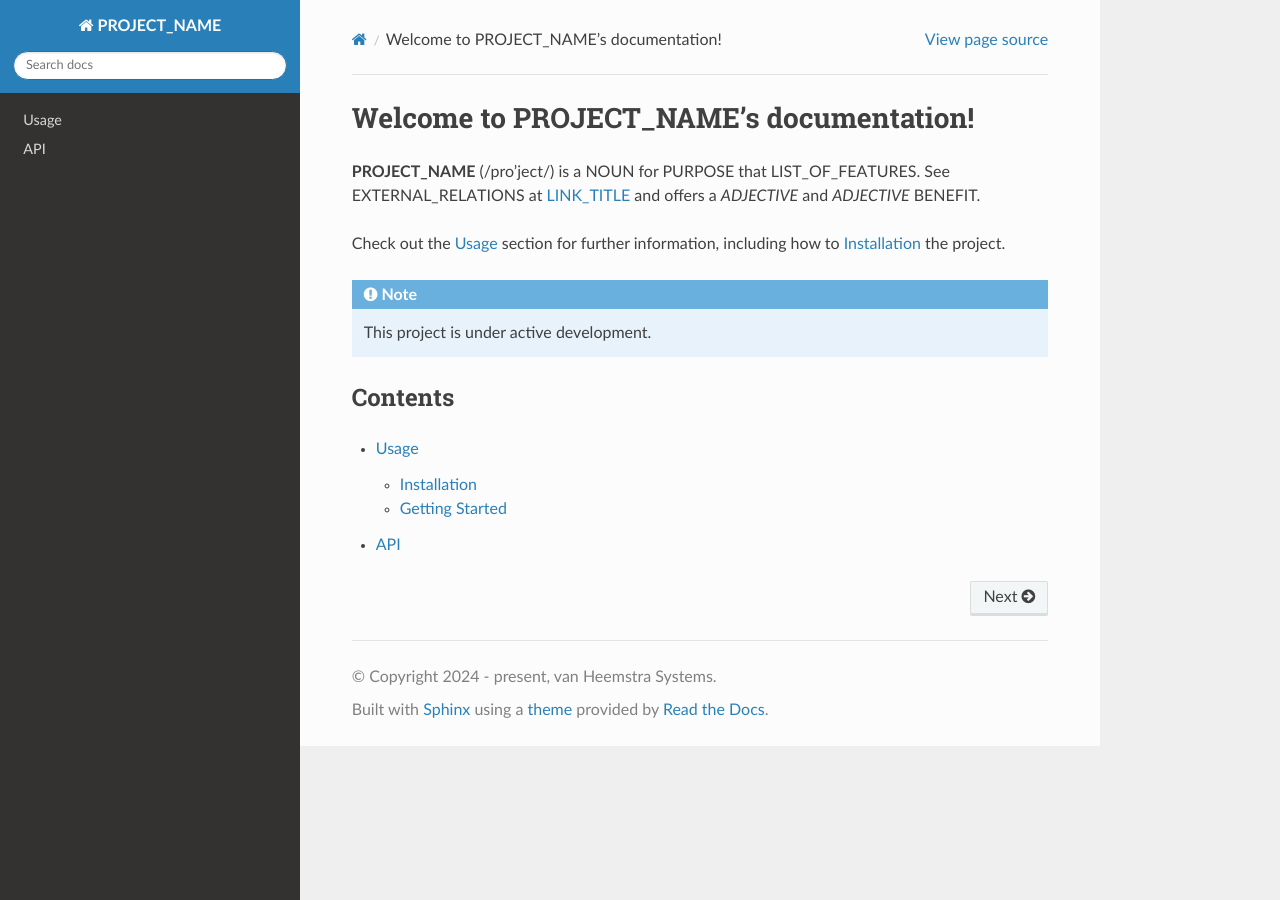
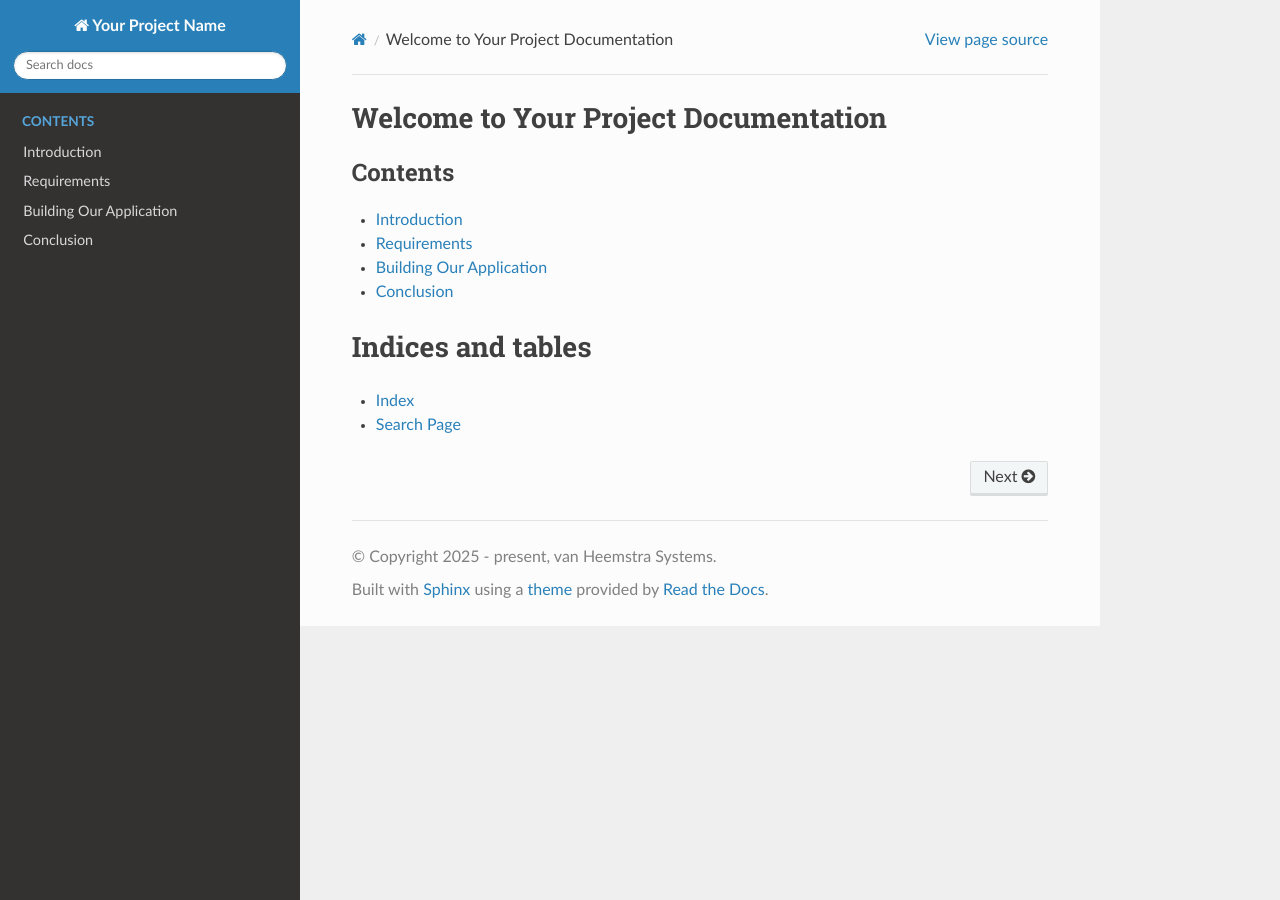
Before and after one commit to vanHeemstraSystems/template-default-repository-demo, a Sphinx documentation site: the page built from docs/source/index.rst, in a window 1280 px wide. Built offline with Sphinx 7.4.7 and the Read the Docs theme 3.1.0, drawn with Linux system fonts in a browser that asks for light colours.

Commit message:
docs: Refactor documentation structure and configuration
- Update ReadTheDocs configuration with Python 3.12 and additional settings
- Modify GitHub workflow to trigger only on README.md changes
- Update Sphinx documentation dependencies
- Remove unused API and usage documentation files
- Add new documentation structure with markdown index files
- Create static assets directory

```diff
--- /dev/null
+++ b/docs/source/100/index.md
@@ -0,0 +1 @@
+# Introduction
--- /dev/null
+++ b/docs/source/200/index.md
@@ -0,0 +1 @@
+# Requirements
--- /dev/null
+++ b/docs/source/300/index.md
@@ -0,0 +1 @@
+# Building Our Application
--- /dev/null
+++ b/docs/source/400/index.md
@@ -0,0 +1 @@
+# Conclusion
--- a/docs/source/api.rst
+++ /dev/null
@@ -1,7 +0,0 @@
-API
-===
-
-.. autosummary::
-   :toctree: generated
-
-   PROJECT_NAME
--- a/docs/source/conf.py
+++ b/docs/source/conf.py
@@ -1,35 +1,22 @@
 # Configuration file for the Sphinx documentation builder.
 
-# -- Project information
-
-project = 'PROJECT_NAME'
-copyright = '2024 - present, van Heemstra Systems'
+# -- Project information -----------------------------------------------------
+project = 'Your Project Name'
+copyright = '2025 - present, van Heemstra Systems'
 author = 'Willem van Heemstra'
 
 release = '0.1'
 version = '0.1.0'
 
-# -- General configuration
-
+# -- General configuration ---------------------------------------------------
 extensions = [
-    'sphinx.ext.duration',
-    'sphinx.ext.doctest',
-    'sphinx.ext.autodoc',
-    'sphinx.ext.autosummary',
-    'sphinx.ext.intersphinx',
+    'recommonmark',
+    'sphinx.ext.autosectionlabel',
 ]
 
-intersphinx_mapping = {
-    'python': ('https://docs.python.org/3/', None),
-    'sphinx': ('https://www.sphinx-doc.org/en/master/', None),
-}
-intersphinx_disabled_domains = ['std']
+templates_path = ['_templates']
+exclude_patterns = []
 
-templates_path = ['_templates']
-
-# -- Options for HTML output
-
+# -- Options for HTML output -------------------------------------------------
 html_theme = 'sphinx_rtd_theme'
-
-# -- Options for EPUB output
-epub_show_urls = 'footnote'
+html_static_path = ['_static']
--- a/docs/source/index.rst
+++ b/docs/source/index.rst
@@ -1,22 +1,17 @@
-Welcome to PROJECT_NAME's documentation!
-===================================
-
-**PROJECT_NAME** (/pro'ject/) is a NOUN for PURPOSE
-that LIST_OF_FEATURES.
-See EXTERNAL_RELATIONS at `LINK_TITLE <https://www.example.com/>`_
-and offers a *ADJECTIVE* and *ADJECTIVE* BENEFIT.
-
-Check out the :doc:`usage` section for further information, including
-how to :ref:`installation` the project.
-
-.. note::
-
-   This project is under active development.
-
-Contents
---------
+Welcome to Your Project Documentation
+======================================
 
 .. toctree::
+   :maxdepth: 2
+   :caption: Contents
 
-   usage
-   api
+   100/index
+   200/index
+   300/index
+   400/index
+
+Indices and tables
+==================
+
+* :ref:`genindex`
+* :ref:`search`
```
Also changed, not shown: docs/requirements.txt (+7 -2 lines), docs/source/usage.rst (deleted, +0 -33 lines), .readthedocs.yaml, 4 other files.
